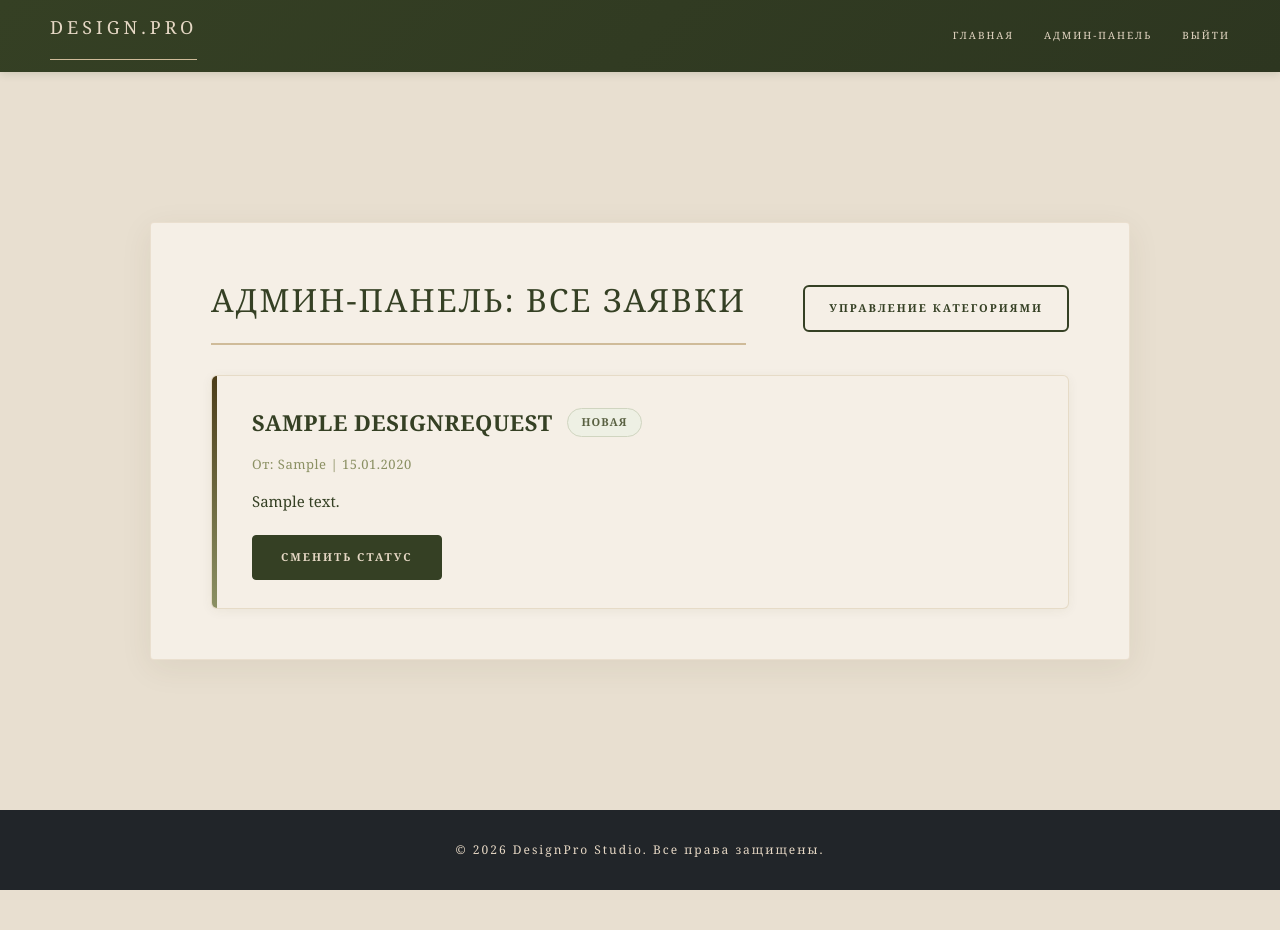
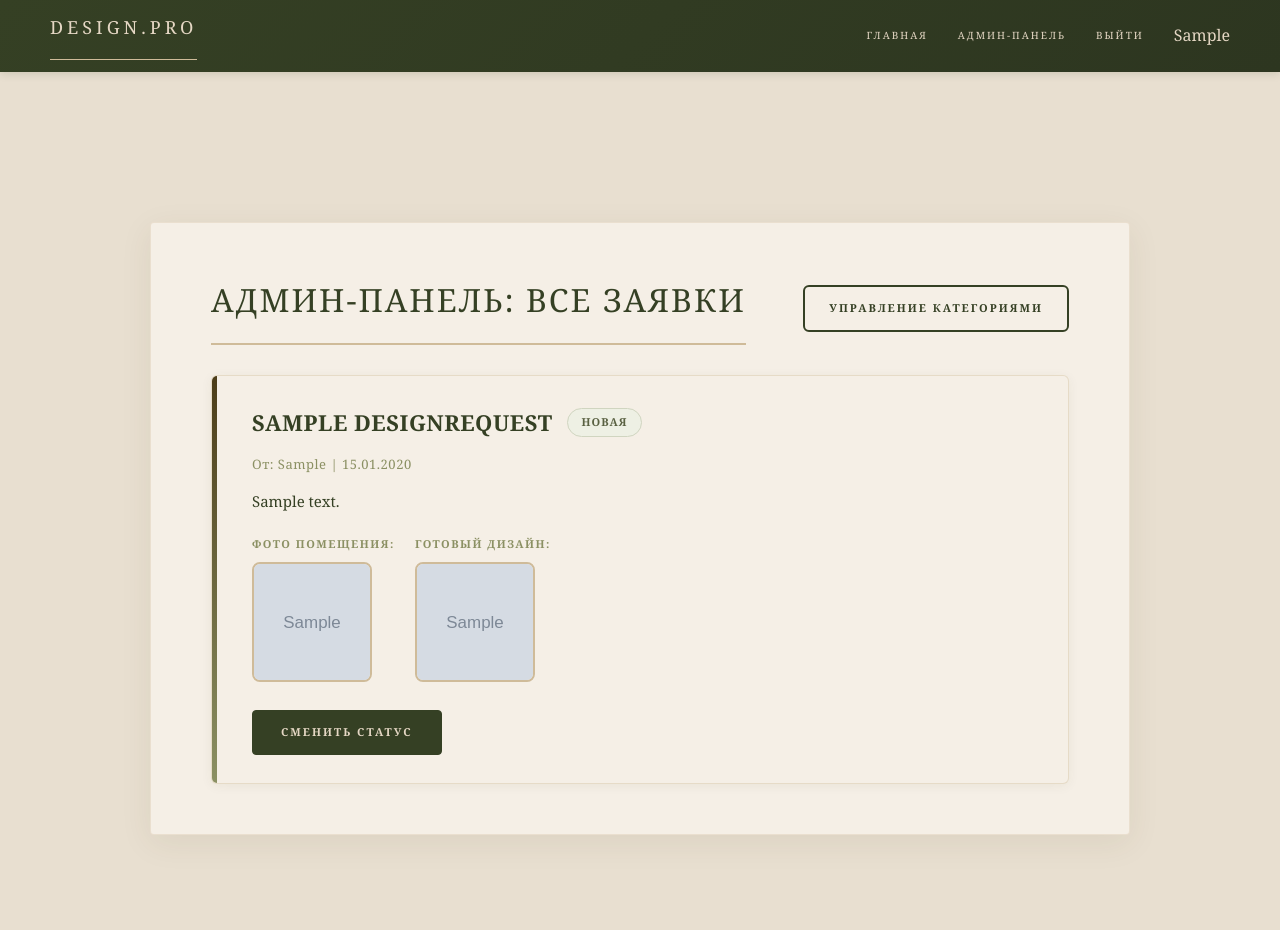
Before and after one commit to Anastasia78152/DesignPro, a Django app: page /superadmin/ in a window 1280 px wide. Shown: the top 930 px of the page. Before the commit the page ends 890 px from the top, so only its background shows below. Run offline with Django 5.2, Linux system fonts and the light colour scheme; a user stored in the database is signed in; tables that the repository leaves empty hold one stand-in row (values such as "Sample post"); grey boxes marked "Sample" are stand-in pictures.

Commit message:
Disign.pro

```diff
--- a/portal/templates/portal/admin_dashboard.html
+++ b/portal/templates/portal/admin_dashboard.html
@@ -23,6 +23,25 @@
                 От: {{ req.user.profile.fio|default:req.user.username }} | {{ req.created_at|date:"d.m.Y" }}
             </p>
             <p class="admin-card-desc">{{ req.description }}</p>
+            <div class="admin-card-images">
+                {% if req.photo %}
+                <div class="admin-image-block">
+                    <span class="admin-image-label">Фото помещения:</span>
+                    <a href="{{ req.photo.url }}" target="_blank">
+                        <img src="{{ req.photo.url }}" alt="Фото помещения" class="admin-thumb">
+                    </a>
+                </div>
+                {% endif %}
+
+                {% if req.design_image %}
+                <div class="admin-image-block">
+                    <span class="admin-image-label">Готовый дизайн:</span>
+                    <a href="{{ req.design_image.url }}" target="_blank">
+                        <img src="{{ req.design_image.url }}" alt="Готовый дизайн" class="admin-thumb">
+                    </a>
+                </div>
+                {% endif %}
+            </div>
             <div class="admin-card-actions">
                 {% if req.status == 'new' %}
                 <a href="{% url 'change_status' req.id %}" class="btn-admin">Сменить статус</a>
--- a/portal/templates/portal/base.html
+++ b/portal/templates/portal/base.html
@@ -18,9 +18,18 @@
             {% else %}
             <a href="{% url 'user_dashboard' %}">Мой кабинет</a>
             {% endif %}
+
             <a href="{% url 'user_logout' %}">Выйти</a>
+            <span class="user_name">
+                {%if user.profile.fio %}
+                {{user.profile.fio }}
+                {%else%}
+                {{user.username}}
+                {%endif%}
+            </span>
             {% else %}
             <a href="{% url 'user_login' %}">Вход</a>
+
             <a href="{% url 'register' %}">Регистрация</a>
             {% endif %}
         </nav>
```
